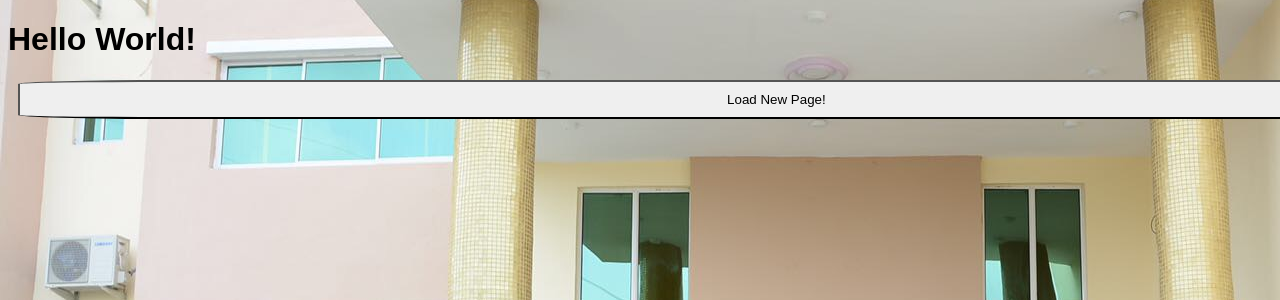
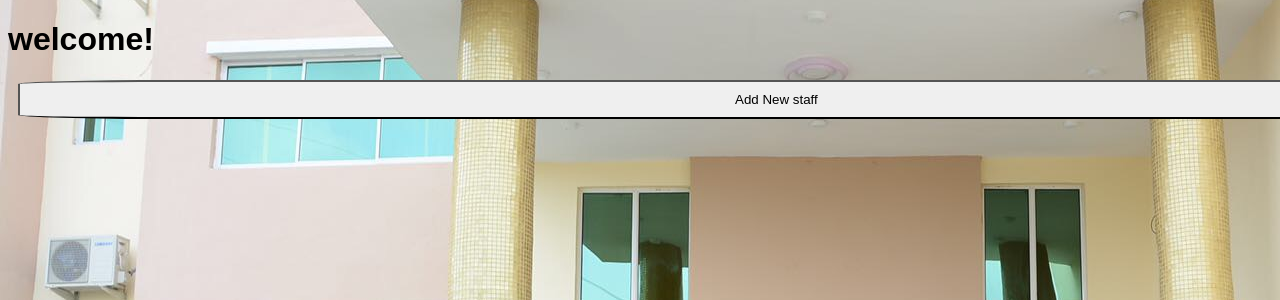
Before and after one commit to FearGod12/Fawzy-staff-management, a PHP site: page / in a window 1280 px wide; the page is wider, and only the part inside the window is pictured. Shown: the part 150-450 px from the top of that part. Run offline with PHP 8.4, Linux system fonts and the light colour scheme.

```diff
--- a/__home.php
+++ b/__home.php
@@ -1,8 +1,9 @@
 <h1>
-    Hello World!
+    welcome!
 </h1>
 
-<a href="./script/main.php?page=__new"><button>Load New Page!</button></a>
+<a href="./script/main.php?page=__new"><button>Add New staff</button></a>
+
 <!--
     ``?key=value`` is one way of passing variables through URL
     this method is used for page handling, which will be used by
```
